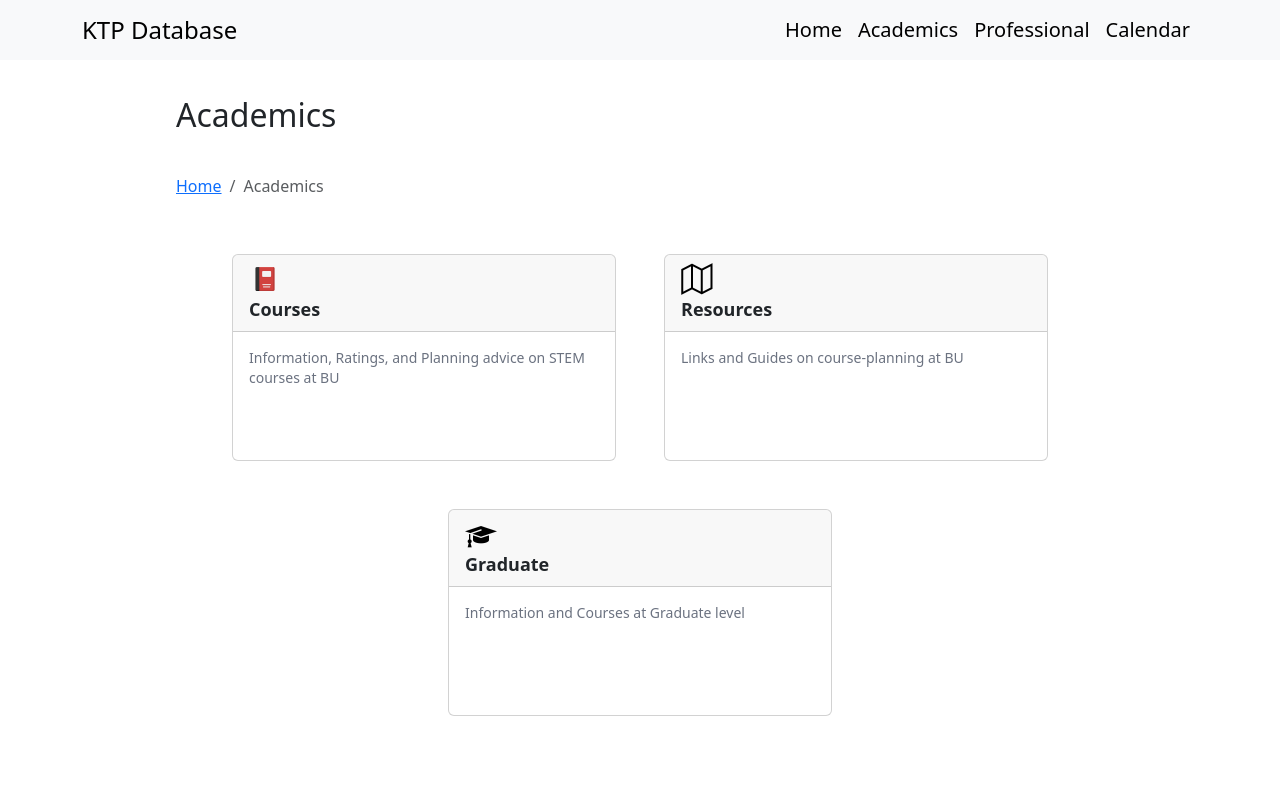
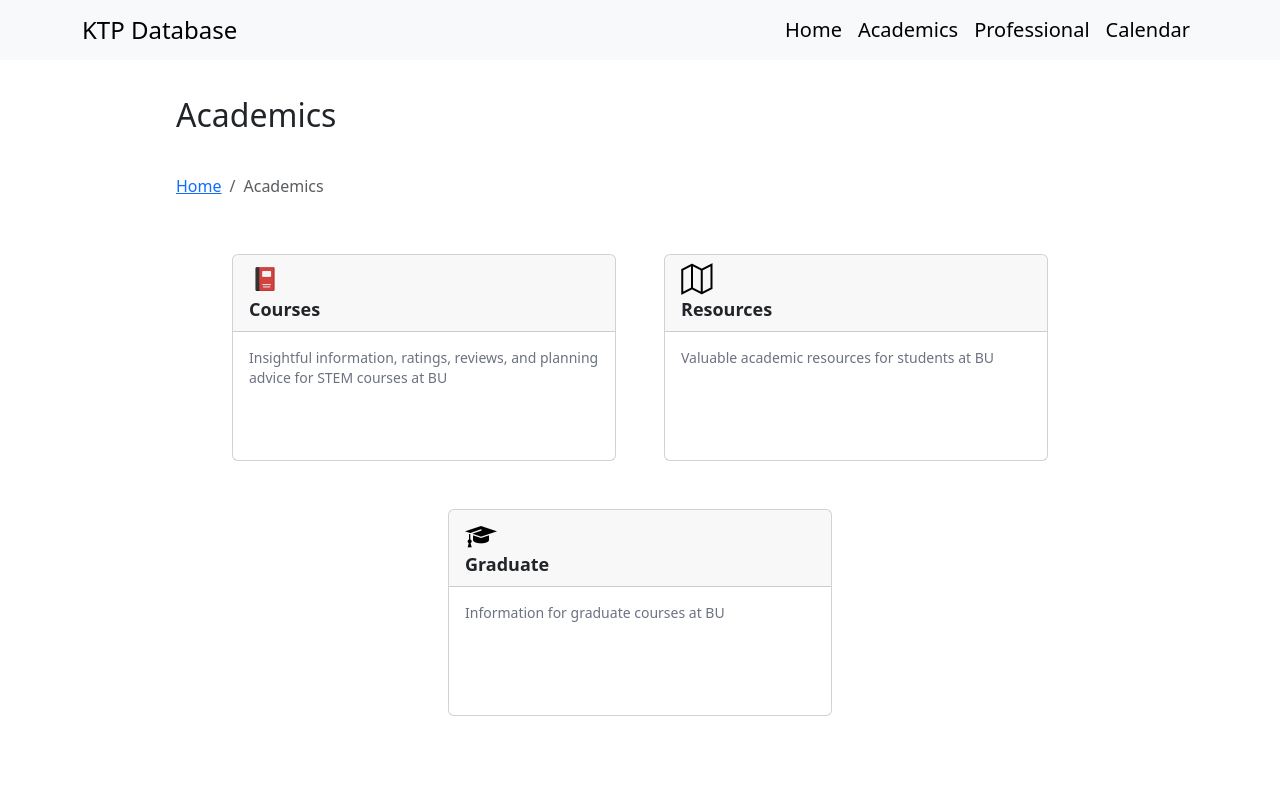
Before and after one commit to ktpbu/ktpdatabase, a React (Vite) app in the folder frontend/: page /academics in a window 1280 px wide. Shown: the top 800 px of the page. Built offline with nearby package versions, Linux system fonts and the light colour scheme; no server answers.

Commit message:
tweaked some display text

```diff
--- a/frontend/src/pages/Academics/Academics.jsx
+++ b/frontend/src/pages/Academics/Academics.jsx
@@ -10,19 +10,19 @@ const academicOptions = [
         link: "/academics/courses/",
         image: undergrad,
         header: "Courses",
-        text: "Information, Ratings, and Planning advice on STEM courses at BU",
+        text: "Insightful information, ratings, reviews, and planning advice for STEM courses at BU",
     },
     {
         link: "/academics/resources/",
         image: resources,
         header: "Resources",
-        text: "Links and Guides on course-planning at BU",
+        text: "Valuable academic resources for students at BU",
     },
     {
         link: "/academics/graduate/",
         image: grad,
         header: "Graduate",
-        text: "Information and Courses at Graduate level",
+        text: "Information for graduate courses at BU",
     },
 ];
 
--- a/frontend/src/pages/Academics/CourseList.jsx
+++ b/frontend/src/pages/Academics/CourseList.jsx
@@ -92,8 +92,8 @@ const CourseList = () => {
             </p>
 
             <p>
-                <b>NOTE</b>: if looking for graduate courses, check{" "}
-                <Link to="/academics/graduate/">here</Link>
+                <b>NOTE</b>: click <Link to="/academics/graduate/">here</Link>{" "}
+                for graduate courses
             </p>
 
             <CourseListItem
```
